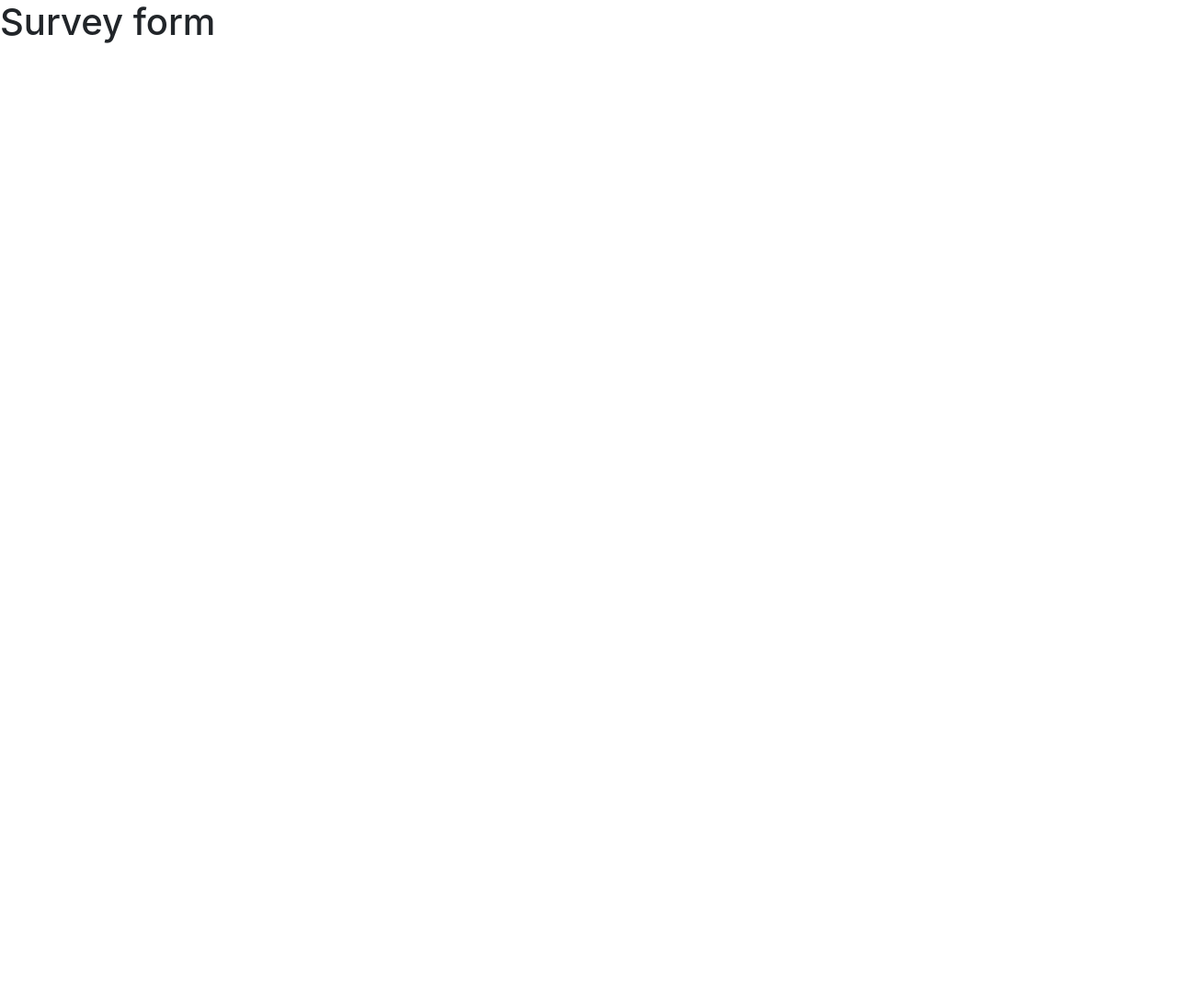
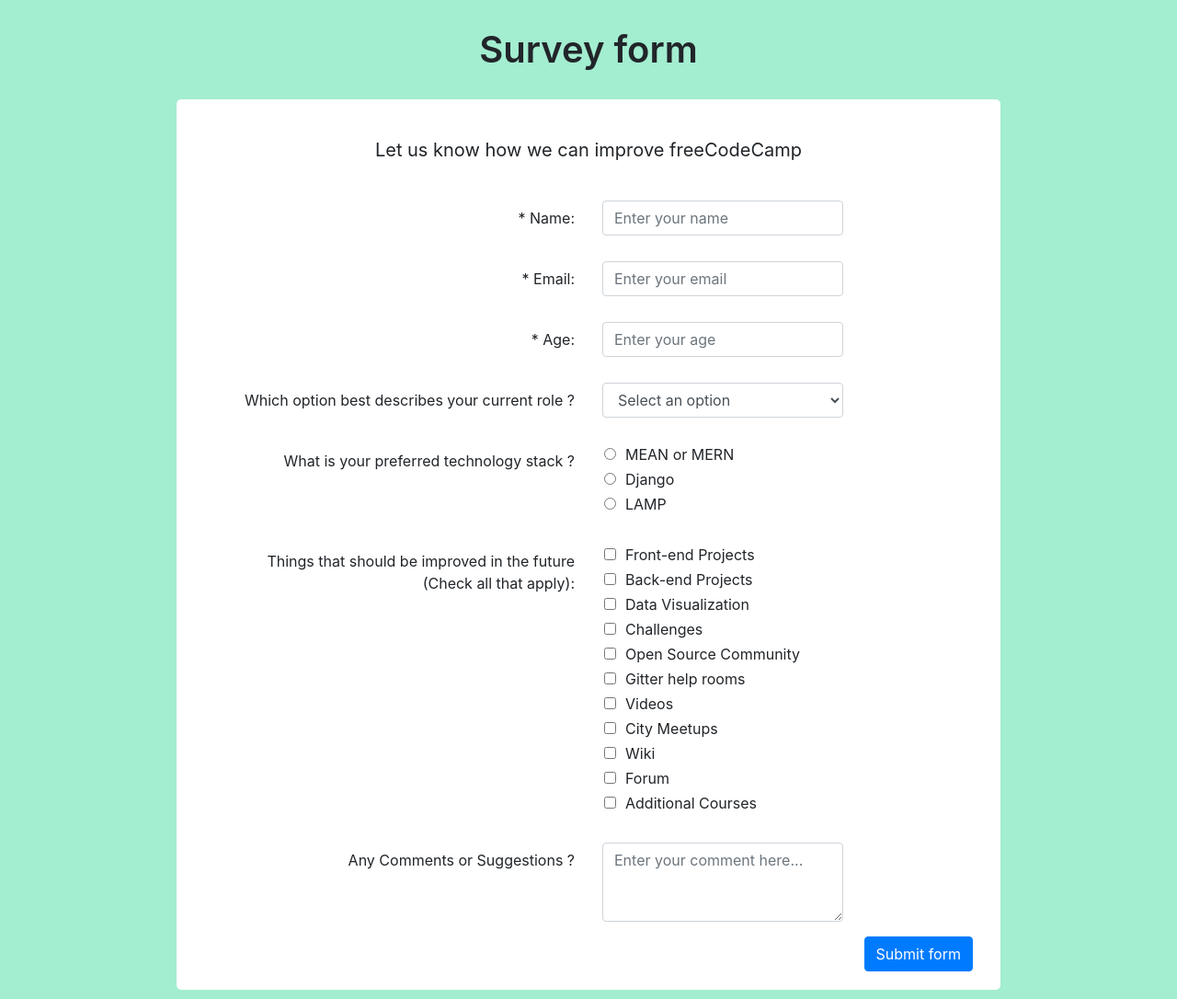
Before and after one commit to bartogorek/survey, a plain HTML site: page index.html in a window 1280 px wide. Shown: the whole page at 92% size. Before the commit the page ends 800 px from the top, so only its background shows below. Drawn offline with nearby package versions, Linux system fonts and the light colour scheme.

Commit message:
survey form ready

```diff
--- a/index.html
+++ b/index.html
@@ -7,11 +7,139 @@
 
     <!-- Bootstrap CSS -->
     <link rel="stylesheet" href="https://stackpath.bootstrapcdn.com/bootstrap/4.1.3/css/bootstrap.min.css" integrity="sha384-MCw98/SFnGE8fJT3GXwEOngsV7Zt27NXFoaoApmYm81iuXoPkFOJwJ8ERdknLPMO" crossorigin="anonymous">
+    <link rel="stylesheet" href="styles.css">
 
     <title>Hello, world!</title>
   </head>
   <body>
-    <h1>Survey form</h1>
+    <h1 id="title">Survey form</h1>
+
+    <div id="main">
+
+      <p id="description">Let us know how we can improve freeCodeCamp</p>
+
+      <form id="form">
+
+        <div class="form-group row">
+          <label id="name-label" for="name" class="col-sm-6 col-form-label">* Name:</label>
+          <div class="col-sm-6">
+            <input type="name" class="form-control" id="name" placeholder="Enter your name">
+          </div>
+        </div>
+
+        <div class="form-group row">
+          <label id="email-label" for="email" class="col-sm-6 col-form-label">* Email:</label>
+          <div class="col-sm-6">
+            <input type="email" class="form-control" id="email" placeholder="Enter your email">
+          </div>
+        </div>
+
+        <div class="form-group row">
+          <label id="number-label" for="age" class="col-sm-6 col-form-label">* Age:</label>
+          <div class="col-sm-6">
+            <input type="number" class="form-control" id="age" max="100" min="13" placeholder="Enter your age">
+          </div>
+        </div>
+
+        <div class="form-group row">
+          <label class="col-sm-6 col-form-label" for="dropdown">Which option best describes your current role ?</label>
+          <div class="col-sm-6">
+            <select class="form-control" id="dropdown">
+              <option selected>Select an option</option>
+              <option value="1">Student</option>
+              <option value="2">Full time job</option>
+              <option value="3">Full time learner</option>
+              <option value="4">Prefer not to say</option>
+              <option value="5">Other</option>
+            </select>
+          </div>
+        </div>
+
+        <div class="form-group row">
+          <label class="col-sm-6 col-form-label">What is your preferred technology stack ?</label>
+          <div class="col-sm-6">
+            <div>
+              <input type="radio" class="form-check-input" name="stack" id="mean">
+              <label class="form-check-label" for="mean">MEAN or MERN</label>
+            </div>
+            <div>
+              <input type="radio" class="form-check-input" name="stack" id="pydja">
+              <label class="form-check-label" for="pydja">Django</label>
+            </div>
+            <div>
+              <input type="radio" class="form-check-input" name="stack" id="lamp">
+              <label class="form-check-label" for="lamp">LAMP</label>
+            </div>
+          </div>
+        </div>
+
+        <div class="form-group row">
+          <label class="col-sm-6 col-form-label">Things that should be improved in the future
+          <br>(Check all that apply):</label>
+          <div class="col-sm-6">
+            <div>
+              <input type="checkbox" class="form-check-input" name="frontend" id="fronted" value="frontend">
+              <label class="form-check-label" for="frontend">Front-end Projects</label>
+            </div>
+            <div>
+              <input type="checkbox" class="form-check-input" name="backend" id="backend" value="backend">
+              <label class="form-check-label" for="backend">Back-end Projects</label>
+            </div>
+            <div>
+              <input type="checkbox" class="form-check-input" name="datavis" id="datavis" value="datavis">
+              <label class="form-check-label" for="datavis">Data Visualization</label>
+            </div>
+            <div>
+              <input type="checkbox" class="form-check-input" name="challenges" id="challenges" value="challenges">
+              <label class="form-check-label" for="challenges">Challenges</label>
+            </div>
+            <div>
+              <input type="checkbox" class="form-check-input" name="opensource" id="opensource" value="opensource">
+              <label class="form-check-label" for="opensource">Open Source Community</label>
+            </div>
+            <div>
+              <input type="checkbox" class="form-check-input" name="gitter" id="gitter" value="gitter">
+              <label class="form-check-label" for="gitter">Gitter help rooms</label>
+            </div>
+            <div>
+              <input type="checkbox" class="form-check-input" name="videos" id="videos" value="videos">
+              <label class="form-check-label" for="videos">Videos</label>
+            </div>
+            <div>
+              <input type="checkbox" class="form-check-input" name="citymeetups" id="citymeetups" value="citymeetups">
+              <label class="form-check-label" for="citymeetups">City Meetups</label>
+            </div>
+            <div>
+              <input type="checkbox" class="form-check-input" name="wiki" id="wiki" value="wiki">
+              <label class="form-check-label" for="wiki">Wiki</label>
+            </div>
+            <div>
+              <input type="checkbox" class="form-check-input" name="forum" id="forum" value="forum">
+              <label class="form-check-label" for="forum">Forum</label>
+            </div>
+            <div>
+              <input type="checkbox" class="form-check-input" name="additional" id="additional" value="additional">
+              <label class="form-check-label" for="additional">Additional Courses</label>
+            </div>
+          </div>
+        </div>
+
+        <div class="form-group row">
+          <label for="inputComments" class="col-sm-6 col-form-label">Any Comments or Suggestions ?</label>
+          <div class="col-sm-6">
+            <textarea class="form-control" rows="3" id="inputComments" placeholder="Enter your comment here..."></textarea>
+          </div>
+        </div>
+
+        <div class="wrapper">
+          <button id="submit" class="btn btn-primary" type="submit">Submit form</button>
+        </div>
+
+      </form>
+
+
+    </div>
+
 
     <!-- Optional JavaScript -->
     <!-- jQuery first, then Popper.js, then Bootstrap JS -->
--- a/styles.css
+++ b/styles.css
@@ -0,0 +1,63 @@
+
+
+body {
+  background-color: #a3edd0;
+}
+
+h1 {
+  font-weight: 600;
+  text-align: center;
+  margin: 30px auto;
+}
+
+#description {
+  font-size: 20px;
+  margin: 20px auto 40px auto;
+  text-align: center;
+}
+
+#main {
+  margin: 10px auto;
+  padding: 20px 30px;
+  width: 70%;
+  background-color: White;
+  border-radius: 5px;
+}
+
+.row {
+  margin-top: 28px;
+}
+
+.col-form-label {
+  text-align: end;
+}
+
+.form-control {
+  width: 65%;
+}
+
+.form-check-input {
+  margin-left: 2px;
+}
+
+.form-check-label {
+  margin-left: 25px;
+  margin-bottom: 3px;
+}
+
+.wrapper {
+  text-align: end;
+}
+
+
+@media only screen and (max-width: 600px) {
+  .form-control {
+    width: 100%;
+  }
+  .col-form-label {
+    text-align: start;
+  }
+  .wrapper {
+    text-align: center;
+  }
+}
```
